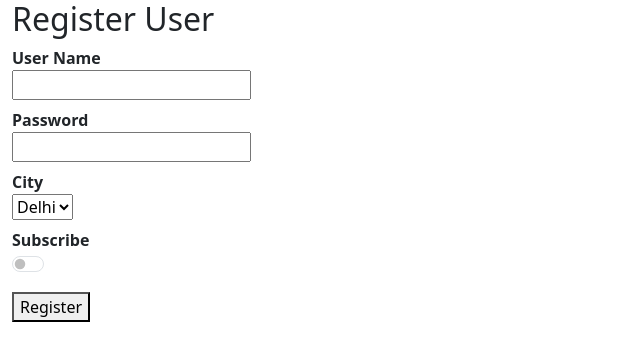
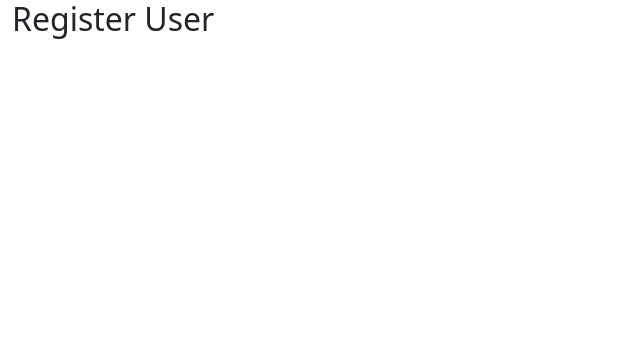
Before and after one commit to Nikkkkillll/learning_react, a React (Create React App) app: page / in a window 1280 px wide. Shown: the top 360 px of the page, without its empty margins (0-640 px from the left). Built offline with nearby package versions, Linux system fonts and the light colour scheme.

Commit message:
validation using formik

```diff
--- /dev/null
+++ b/src/Components/Form Validation/FormikValidation.js
@@ -0,0 +1,8 @@
+import { useFormik } from "formik"
+export default function FormikValidation(){
+    return(
+        <div className="container-fluid">
+            <h2>Register User</h2>
+        </div>
+    )
+}
--- a/src/index.js
+++ b/src/index.js
@@ -22,11 +22,12 @@ import ShoppingClassComponent from './Components/DataBinding/DataBindingClassCom
 import LoginComponent from './Components/Dynamic Style Changing/LoginComponent';
 import FormComponent from './Components/Form Validation/FormComponent';
 import FormikDemo from './Components/Form Validation/FomikDemo';
+import FormikValidation from './Components/Form Validation/FormikValidation';
 
 const root = ReactDOM.createRoot(document.getElementById('root'));
 root.render(
   <React.StrictMode>
-    <FormikDemo/>
+    <FormikValidation/>
   </React.StrictMode>
 );
 
```
